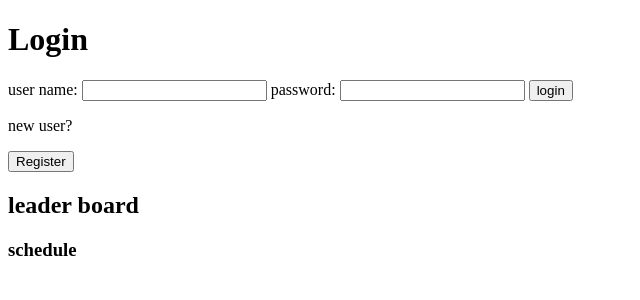
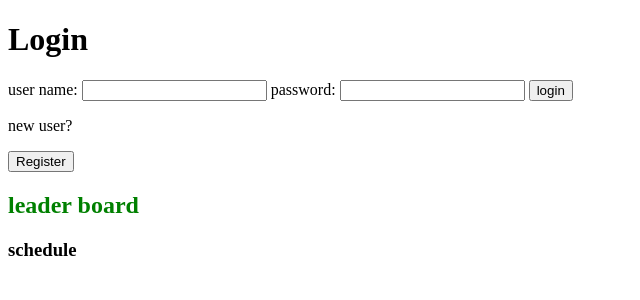
Before and after one commit to sharanyagantla/Team-10-Project-, a Django app: template login/templates/login.html in a window 1280 px wide. Shown: the part 26-326 px from the top of the page, without its empty margins (0-640 px from the left). Run offline with Django 3.2, Linux system fonts and the light colour scheme; the template is opened without the code that fills it: values that come from a table or form of the project are taken from there, others are empty; parts of the project's set-up code (start-up, migrations or seed data) failed here and were passed over.

Commit message:
css file

```diff
--- /dev/null
+++ b/login/static/login/style.css
@@ -0,0 +1,4 @@
+
+h2 {
+	color: green;
+}
--- a/login/templates/login.html
+++ b/login/templates/login.html
@@ -1,7 +1,11 @@
+
 
 {% extends "base.html" %}
 
 {% block content %}
+
+	{% load staticfiles %}
+	<link rel="stylesheet" type="text/css" href="{% static 'login/style.css' %}" />
 
  	{% if form.errors %}
  		<p class="error"> sorry, wrong username and pasword</p>
--- /dev/null
+++ b/login/templates/style.css
@@ -0,0 +1,4 @@
+
+h2 {
+	color: green;
+}
```
